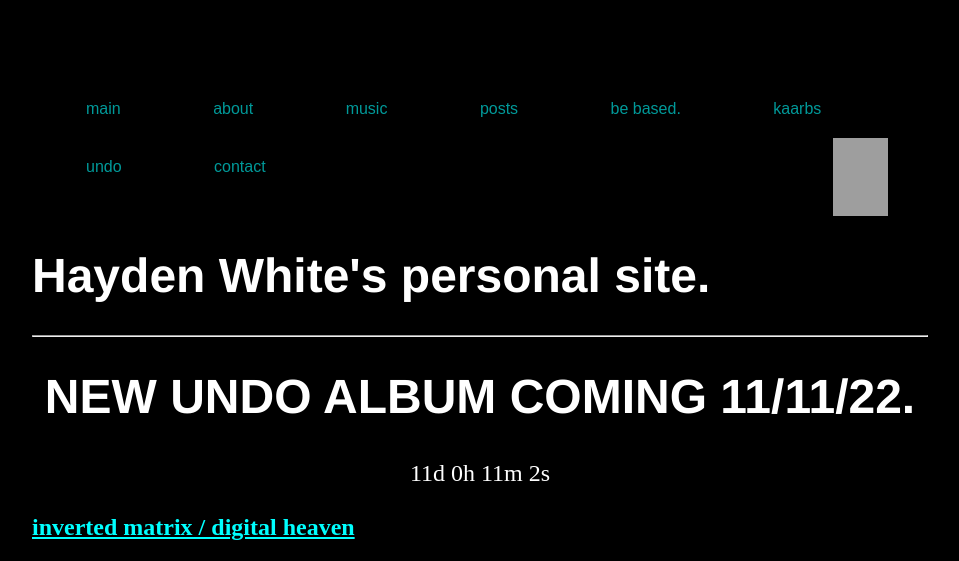
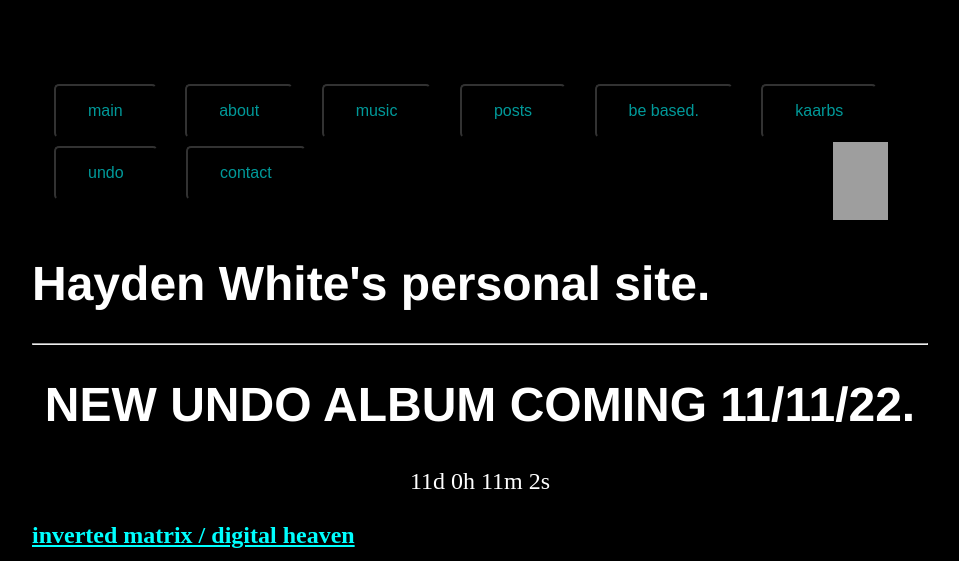
Before and after one commit to whiteVHS/whiteVHS.github.io, a Jekyll site: the page built from index.html, in a window 1280 px wide. Shown: the top 561 px of the page, without its empty margins (160-1119 px from the left). Built offline with Jekyll 4.4.1, drawn with Linux system fonts in a browser that asks for light colours; grey boxes are pictures that could not be loaded.

Commit message:
Update default.html

```diff
--- a/_layouts/default.html
+++ b/_layouts/default.html
@@ -1,18 +1,18 @@
 <!DOCTYPE html>
 <html>
-<meta charset="utf-8">
 <html lang="en-us">
 	<head>
 		<title>{{ page.title }}</title>
 		<meta name="description" content="Hayden White's personal site.">
-    		<link rel="shortcut icon" href="/favicon.gif" type="image/gif">
+    		<meta charset="utf-8">
+		<link rel="shortcut icon" href="/favicon.gif" type="image/gif">
 		<link rel="stylesheet" href="/css/main.css"
 	</head>
 	<body>
 		<style>
 .button {
   background-color: #000000;
-  border: none;
+  border-radius: 5px;
   color: aqua;
   padding: 16px 32px;
   text-align: center;
```
